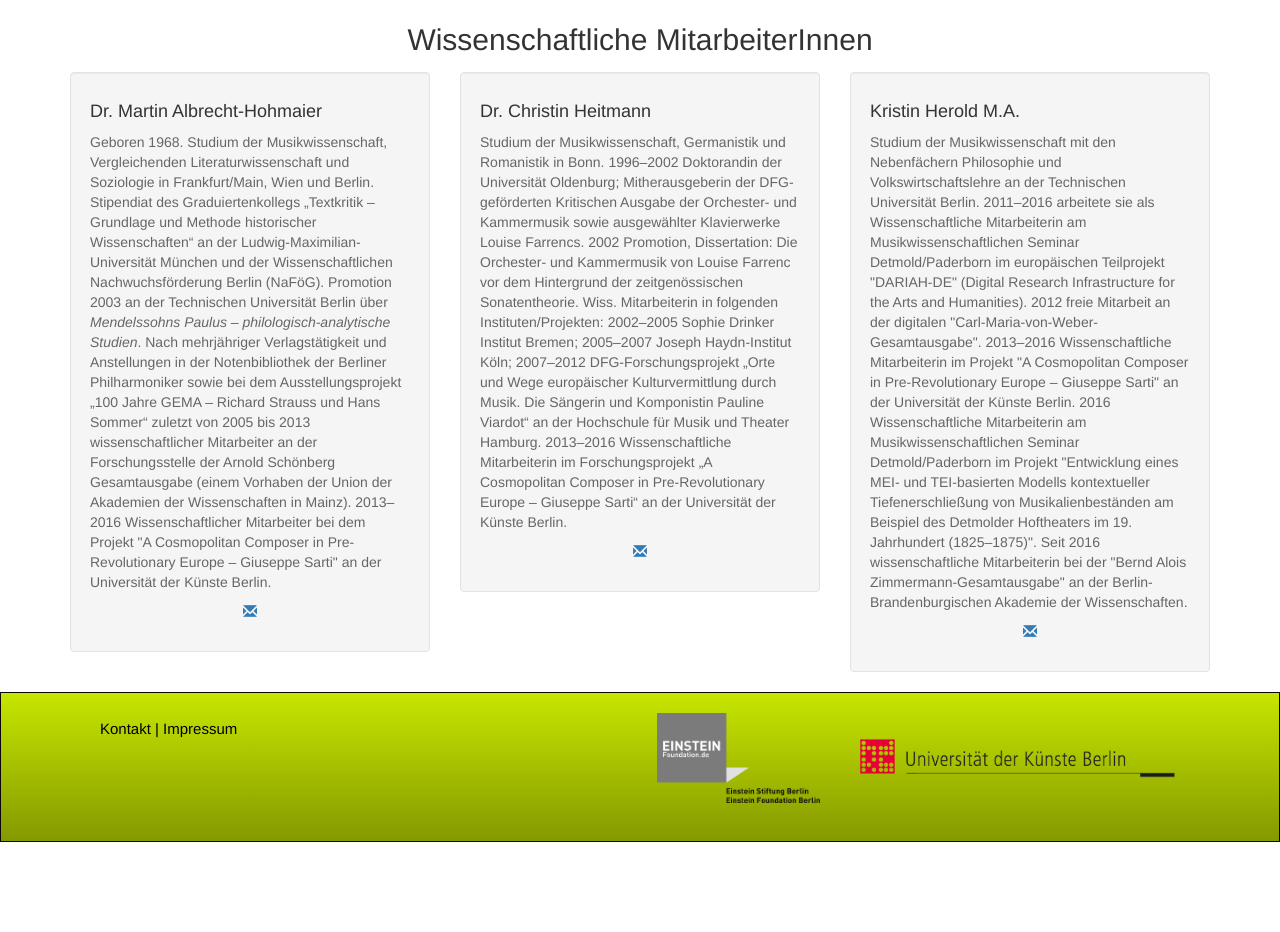
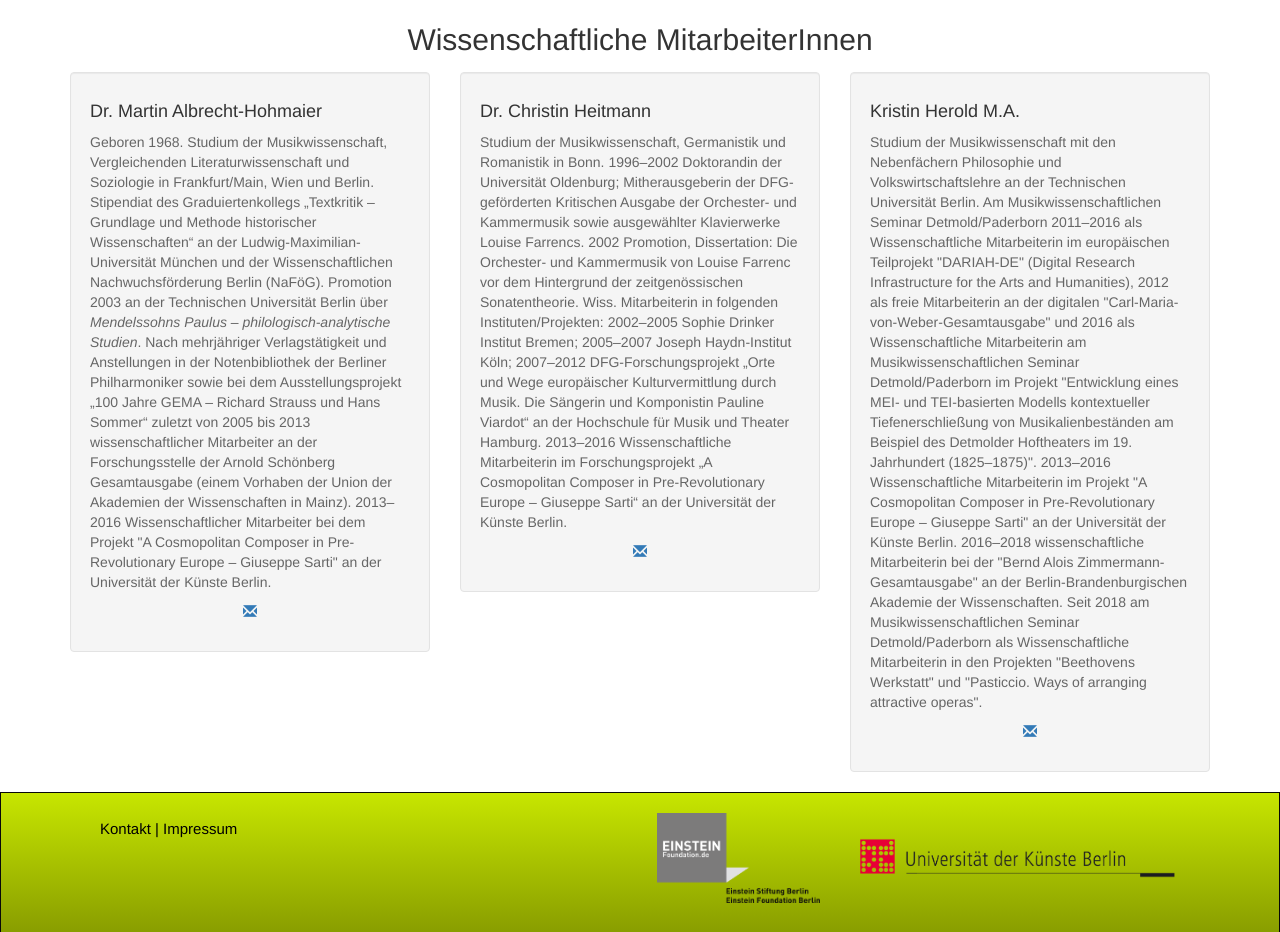
Before and after one commit to Sarti-Edition/website, a plain HTML site: page team.html in a window 1280 px wide. Shown: the part 1540-2472 px from the top of the page. Before the commit the page ends 2382 px from the top, so only its background shows below. Drawn offline with nearby package versions, Linux system fonts and the light colour scheme.

Commit message:
update vita Kristin Herold

```diff
--- a/team.html
+++ b/team.html
@@ -111,11 +111,8 @@
                     <div class="well">
                             <h4>Kristin Herold M.A.</h4>
                         <p class="team">Studium der Musikwissenschaft mit den Nebenfächern Philosophie und Volkswirtschaftslehre an der Technischen Universität Berlin.
-                            2011–2016 arbeitete sie als Wissenschaftliche Mitarbeiterin am Musikwissenschaftlichen Seminar Detmold/Paderborn im europäischen
-                            Teilprojekt "DARIAH-DE" (Digital Research Infrastructure for the Arts and Humanities). 2012 freie Mitarbeit an der digitalen
-                            "Carl-Maria-von-Weber-Gesamtausgabe". 2013–2016 Wissenschaftliche Mitarbeiterin im Projekt "A Cosmopolitan Composer in Pre-Revolutionary Europe – Giuseppe Sarti"
-                            an der Universität der Künste Berlin. 2016 Wissenschaftliche Mitarbeiterin am Musikwissenschaftlichen Seminar Detmold/Paderborn im Projekt "Entwicklung eines
-                            MEI- und TEI-basierten Modells kontextueller Tiefenerschließung von Musikalienbeständen am Beispiel des Detmolder Hoftheaters im 19. Jahrhundert (1825–1875)". Seit 2016 wissenschaftliche Mitarbeiterin bei der "Bernd Alois Zimmermann-Gesamtausgabe" an der Berlin-Brandenburgischen Akademie der Wissenschaften.</p>
+Am Musikwissenschaftlichen Seminar Detmold/Paderborn 2011–2016 als Wissenschaftliche Mitarbeiterin im europäischen Teilprojekt "DARIAH-DE" (Digital Research Infrastructure for the Arts and Humanities), 2012 als freie Mitarbeiterin an der digitalen "Carl-Maria-von-Weber-Gesamtausgabe" und 2016 als Wissenschaftliche Mitarbeiterin am Musikwissenschaftlichen Seminar Detmold/Paderborn im Projekt "Entwicklung eines MEI- und TEI-basierten Modells kontextueller Tiefenerschließung von Musikalienbeständen am Beispiel des Detmolder Hoftheaters im 19. Jahrhundert (1825–1875)".
+2013–2016 Wissenschaftliche Mitarbeiterin im Projekt "A Cosmopolitan Composer in Pre-Revolutionary Europe – Giuseppe Sarti" an der Universität der Künste Berlin.  2016–2018 wissenschaftliche Mitarbeiterin bei der "Bernd Alois Zimmermann-Gesamtausgabe" an der Berlin-Brandenburgischen Akademie der Wissenschaften. Seit 2018 am Musikwissenschaftlichen Seminar Detmold/Paderborn als Wissenschaftliche Mitarbeiterin in den Projekten "Beethovens Werkstatt" und "Pasticcio. Ways of arranging attractive operas".</p>
                         <p class="mail">
                             <a href="mailto:kristin.herold@uni-paderborn.de"><span class="glyphicon glyphicon-envelope" aria-hidden="true"></span></a>
                         </p>
```
